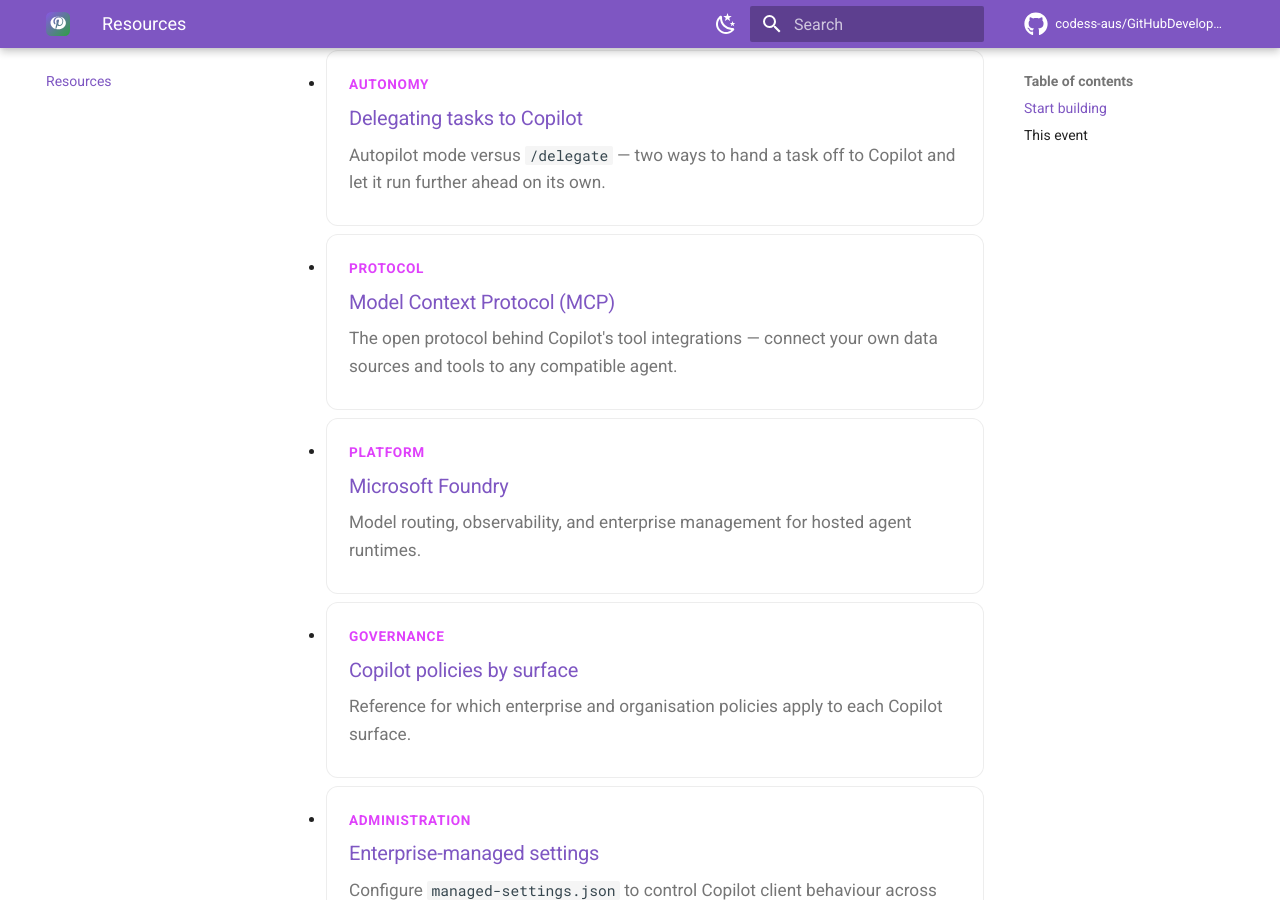
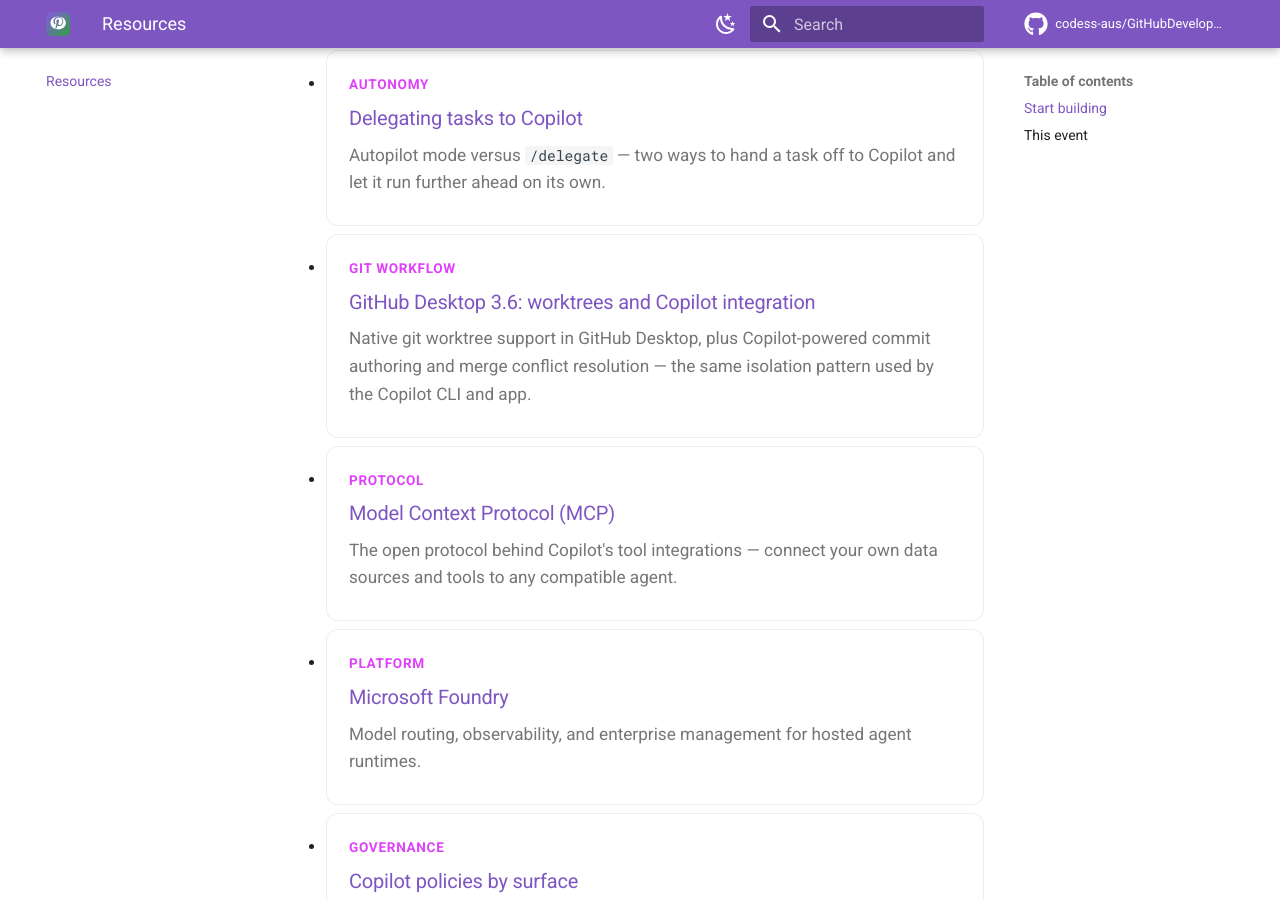
Before and after one commit to codess-aus/GitHubDeveloperDay, an MkDocs documentation site: the page built from docs/resources.md, in a window 1280 px wide and 900 px high, scrolled down 1606 px. Built offline with MkDocs 1.6.1 and Material for MkDocs 9.7.7, drawn with Linux system fonts in a browser that asks for light colours; comment, search, counter and statistics services are not loaded.

Commit message:
Add content on git worktrees and GitHub Desktop 3.6
- New section on the GitHub App & CLI page explaining git worktrees,
  why coding agents use them for isolation, and where they show up
  across Copilot CLI, the Copilot app, and now GitHub Desktop 3.6
- Link the GitHub Desktop 3.6 changelog as a new Resources entry

Co-authored-by: Copilot <223556219+Copilot@users.noreply.github.com>

```diff
--- a/docs/resources.md
+++ b/docs/resources.md
@@ -47,6 +47,11 @@ references referenced throughout the day.
     <p>Autopilot mode versus <code>/delegate</code> — two ways to hand a task off to Copilot and let it run further ahead on its own.</p>
   </li>
   <li>
+    <span class="gdd-cat">Git workflow</span>
+    <h3><a href="https://github.blog/changelog/2026-06-26-github-desktop-3-6-worktrees-and-deeper-copilot-integration/" target="_blank" rel="noopener">GitHub Desktop 3.6: worktrees and Copilot integration</a></h3>
+    <p>Native git worktree support in GitHub Desktop, plus Copilot-powered commit authoring and merge conflict resolution — the same isolation pattern used by the Copilot CLI and app.</p>
+  </li>
+  <li>
     <span class="gdd-cat">Protocol</span>
     <h3><a href="https://modelcontextprotocol.io/" target="_blank" rel="noopener">Model Context Protocol (MCP)</a></h3>
     <p>The open protocol behind Copilot's tool integrations — connect your own data sources and tools to any compatible agent.</p>
```
Also changed, not shown: docs/github-app-cli.md (+36 -0 lines).
